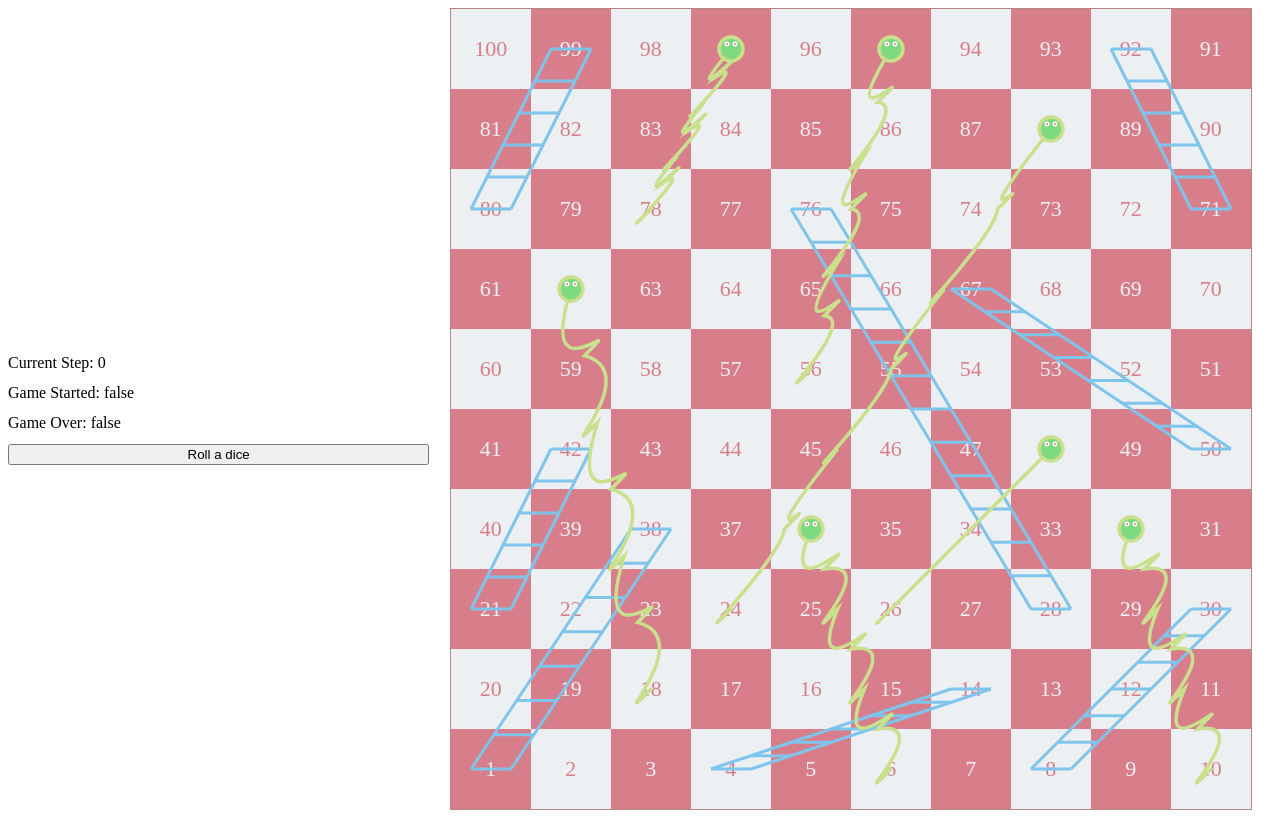
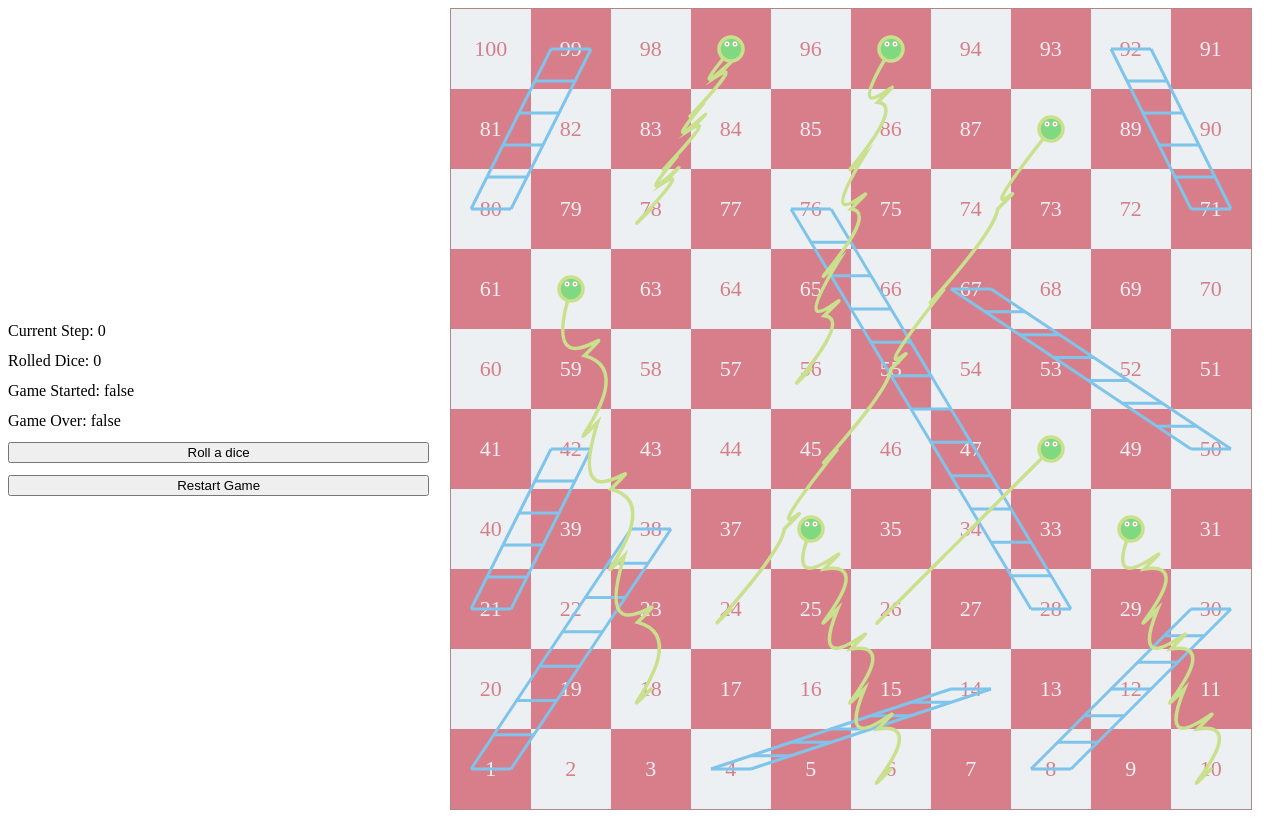
Before and after one commit to imkiran22/snakes-and-ladders, a Vue app: page / in a window 1280 px wide. Built offline with nearby package versions, Linux system fonts and the light colour scheme.

Commit message:
restart done

```diff
--- a/src/App.vue
+++ b/src/App.vue
@@ -4,6 +4,7 @@ import { ref } from "vue";
 defineProps<{}>();
 
 const step = ref(0);
+const rolled = ref(0);
 
 const dicesList = [1, 2, 3, 4, 5, 6];
 
@@ -13,6 +14,8 @@ const gameEnded = ref(false);
 const handler = () => {
   const index = Math.floor(Math.random() * dicesList.length);
   const value = dicesList[index];
+
+  rolled.value = value;
 
   if (gameStarted.value) {
     // Game over
@@ -32,6 +35,13 @@ const handler = () => {
     return;
   }
 };
+
+function restart() {
+  gameStarted.value = false;
+  gameEnded.value = false;
+  step.value = 0;
+  rolled.value = 0;
+}
 </script>
 
 <template>
@@ -45,9 +55,11 @@ const handler = () => {
     </div>
     <div id="game-progress">
       <div>Current Step: {{ step }}</div>
+      <div>Rolled Dice: {{ rolled }}</div>
       <div>Game Started: {{ gameStarted }}</div>
       <div>Game Over: {{ gameEnded }}</div>
-      <button @click="handler">Roll a dice</button>
+      <button @click="handler" :disabled="gameEnded">Roll a dice</button>
+      <button @click="restart">Restart Game</button>
     </div>
   </div>
 </template>
```
